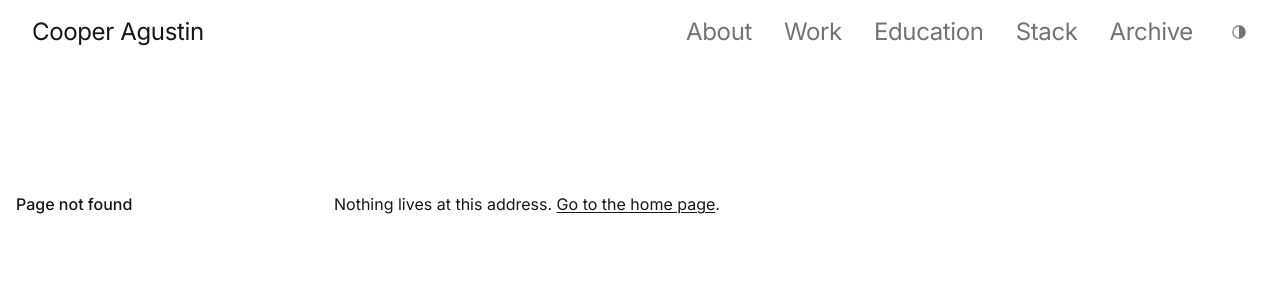
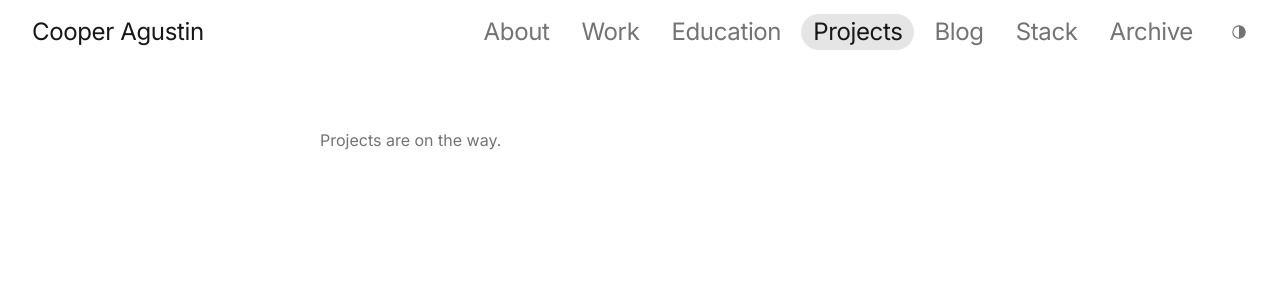
Before and after one commit to Spudgee/portfolio, a Next.js app: page /projects in a window 1280 px wide. Before the commit this address had no page. Shown: the top 300 px of the page. Built offline with nearby package versions, Linux system fonts and the light colour scheme.

Commit message:
Projects and Blog placeholders in the nav, kept out of search and the sitemap until they have content

```diff
--- /dev/null
+++ b/app/blog/page.tsx
@@ -0,0 +1,19 @@
+import type { Metadata } from "next";
+import { PlaceholderPage } from "@/components/placeholder-page";
+import { PERSON } from "@/content/person";
+import { PATHS } from "@/content/site";
+import { pageMetadata } from "@/lib/page-metadata";
+
+/** Kept out of search until there is something to read; the sitemap leaves it out too. */
+export const metadata: Metadata = {
+	...pageMetadata({
+		path: PATHS.blog,
+		title: `Blog – ${PERSON.name}`,
+		description: `Writing by ${PERSON.name}, coming soon.`,
+	}),
+	robots: { index: false },
+};
+
+export default function BlogPage() {
+	return <PlaceholderPage title="Blog" note="Writing is on the way." />;
+}
--- /dev/null
+++ b/app/projects/page.tsx
@@ -0,0 +1,19 @@
+import type { Metadata } from "next";
+import { PlaceholderPage } from "@/components/placeholder-page";
+import { PERSON } from "@/content/person";
+import { PATHS } from "@/content/site";
+import { pageMetadata } from "@/lib/page-metadata";
+
+/** Kept out of search until there is something to find; the sitemap leaves it out too. */
+export const metadata: Metadata = {
+	...pageMetadata({
+		path: PATHS.projects,
+		title: `Projects – ${PERSON.name}`,
+		description: `Projects by ${PERSON.name}, coming soon.`,
+	}),
+	robots: { index: false },
+};
+
+export default function ProjectsPage() {
+	return <PlaceholderPage title="Projects" note="Projects are on the way." />;
+}
--- /dev/null
+++ b/components/placeholder-page.tsx
@@ -0,0 +1,18 @@
+/**
+ * A page that exists in the nav before its content does: the title for screen readers and one grey
+ * line saying what is coming, in the same pane as the other pages.
+ */
+export function PlaceholderPage({
+	title,
+	note,
+}: {
+	title: string;
+	note: string;
+}) {
+	return (
+		<div className="mx-auto max-w-[40rem]">
+			<h1 className="sr-only">{title}</h1>
+			<p className="text-muted">{note}</p>
+		</div>
+	);
+}
--- a/content/site.ts
+++ b/content/site.ts
@@ -9,6 +9,8 @@ export const PATHS = {
 	home: "/",
 	work: "/work",
 	education: "/education",
+	projects: "/projects",
+	blog: "/blog",
 	stack: "/stack",
 	archive: "/archive",
 } as const;
@@ -18,11 +20,13 @@ export const NAV_PAGES = [
 	{ label: "About", path: PATHS.home },
 	{ label: "Work", path: PATHS.work },
 	{ label: "Education", path: PATHS.education },
+	{ label: "Projects", path: PATHS.projects },
+	{ label: "Blog", path: PATHS.blog },
 	{ label: "Stack", path: PATHS.stack },
 	{ label: "Archive", path: PATHS.archive },
 ] as const;
 
-/** Indexable routes, in sitemap order. */
+/** Indexable routes, in sitemap order. Projects and Blog join once they have content. */
 export const PAGE_PATHS = [
 	PATHS.home,
 	PATHS.work,
```
